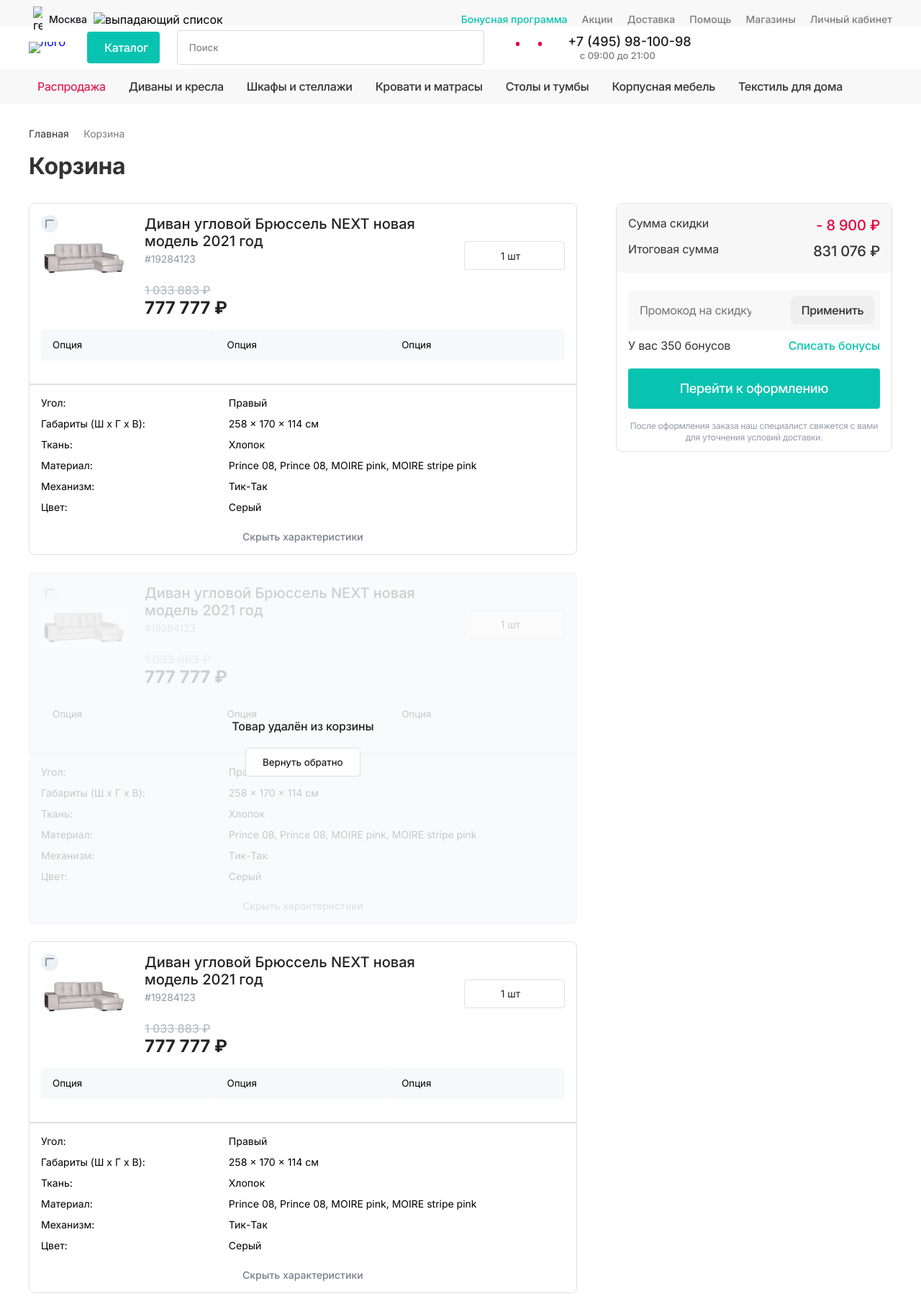
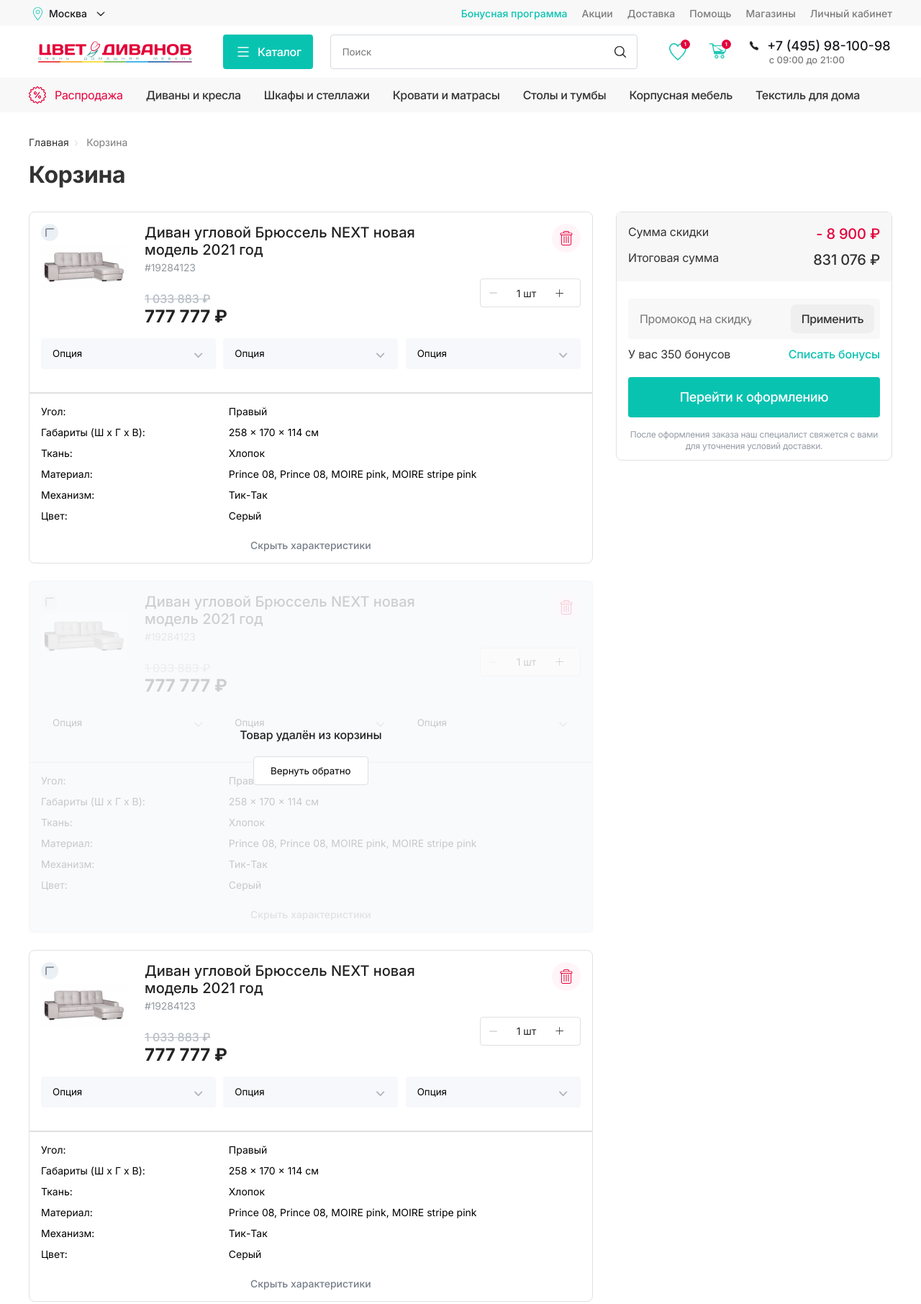
Before and after one commit to bet1ck/Project-1, a plain HTML site: page index.html in a window 1280 px wide. Shown: the top 1812 px of the page at 72% size. Drawn offline with Linux system fonts and the light colour scheme; the site is published under a folder, as on GitHub Pages, so addresses that start at the root find nothing.

Commit message:
first commit

```diff
--- a/index.html
+++ b/index.html
@@ -13,9 +13,9 @@
             <div class="container">
                 <div class="header__top_menu">
                     <div class="header__top_wrapper">
-                        <img class="header__top_location" src="/src/img/location.svg" alt="геолокация">
+                        <img class="header__top_location" src="./src/img/location.svg" alt="геолокация">
                         <span class="header__top_select-city">Москва</span>
-                        <img class="header__top_location-dropdown" src="/src/img/shevron_bottom.svg" alt="выпадающий список">
+                        <img class="header__top_location-dropdown" src="./src/img/shevron_bottom.svg" alt="выпадающий список">
                     </div>
                     <ul class="header__top_list">
                         <li class="header__top_item"><a class="header__top_link header__top_link-bonus" href="#">Бонусная программа</a></li>
@@ -30,28 +30,28 @@
         </div>
         <div class="container">
             <div class="header__search">
-                <a class="header__search_logo-link" href="#"><img class="header__search_logo" src="/src/img/logo.png" alt="лого"></a>
+                <a class="header__search_logo-link" href="#"><img class="header__search_logo" src="./src/img/logo.png" alt="лого"></a>
                 <div class="header__search_menu">
-                    <img class="header__search_menu-img" src="/src/img/poloski.svg" alt="">
+                    <img class="header__search_menu-img" src="./src/img/poloski.svg" alt="">
                     <span class="search__menu_text">Каталог</span>
                 </div>
                 <div class="header__search_wrapper">
                     <input class="header__search_wrapper-input" type="text" placeholder="Поиск">
-                    <img class="header__search_wrapper-img" src="/src/img/search.svg" alt="">
+                    <img class="header__search_wrapper-img" src="./src/img/search.svg" alt="">
                 </div>
                 <div class="header__search_btn">
                     <div class="header__search_btn-inner">
-                        <img class="header__search_btn-img" src="/src/img/heart.svg" alt="">
+                        <img class="header__search_btn-img" src="./src/img/heart.svg" alt="">
                         <span class="header__search_btn-text">1</span>
                     </div>
                     <div class="header__search_btn-inner">
-                        <img class="header__search_btn-img" src="/src/img/basket.svg" alt="">
+                        <img class="header__search_btn-img" src="./src/img/basket.svg" alt="">
                         <span class="header__search_btn-text">1</span>
                     </div>
                 </div>
                 <div>
                     <div>
-                        <img class="search__phone_img" src="/src/img/phone.svg" alt="">
+                        <img class="search__phone_img" src="./src/img/phone.svg" alt="">
                         <a class="search__phone_link" href="+7 (495) 98-100-98">+7 (495) 98-100-98</a>
                     </div>
                     <span class="header__search_text">с 09:00 до 21:00</span>
@@ -64,7 +64,7 @@
             <div class="container">
                 <ul class="main__menu_list">
                     <li class="main__menu_item">
-                        <img class="main__menu_img" src="/src/img/sale.svg" alt="">
+                        <img class="main__menu_img" src="./src/img/sale.svg" alt="">
                         <a class="main__menu_link main__menu_link-red" href="#">Распродажа</a>
                     </li>
                     <li class="main__menu_item"><a class="main__menu_link" href="#">Диваны и кресла</a></li>
@@ -82,7 +82,7 @@
                     <span class="breadcrumbs__text">Главная</span>
                 </li>
                 <li class="breadcrumbs__item">
-                    <img class="breadcrumbs__img" src="/src/img/shevron_right.svg" alt="">
+                    <img class="breadcrumbs__img" src="./src/img/shevron_right.svg" alt="">
                     <span class="breadcrumbs__text_active">Корзина</span>
                 </li>
             </ul>
@@ -103,11 +103,11 @@
                                     </div>
                                 </div>
                                 <div class="left__content_quantity">
-                                    <img class="left__content_quantity-img" src="/src/img/del.svg" alt="">
+                                    <img class="left__content_quantity-img" src="./src/img/del.svg" alt="">
                                     <div class="left__content_quantity-inner">
-                                        <img class="left__quantity_img" src="/src/img/minus.svg" alt="">
+                                        <img class="left__quantity_img" src="./src/img/minus.svg" alt="">
                                         <div class="left__quantity_text">1 шт</div>
-                                        <img class="left__quantity_img" src="/src/img/plus.svg" alt="">
+                                        <img class="left__quantity_img" src="./src/img/plus.svg" alt="">
                                     </div>
                                 </div>
                             </div>
@@ -116,19 +116,19 @@
                                     <select class="left__content_row-select" name="select" id="">
                                         <option value="value1">Опция</option>
                                     </select>
-                                    <img class="left__content_row-img" src="/src/img/shevron_bottom_select.svg" alt="">
+                                    <img class="left__content_row-img" src="./src/img/shevron_bottom_select.svg" alt="">
                                 </div>
                                 <div class="left__content_row-inner">
                                     <select class="left__content_row-select" name="select" id="">
                                         <option value="value1">Опция</option>
                                     </select>
-                                    <img class="left__content_row-img" src="/src/img/shevron_bottom_select.svg" alt="">
+                                    <img class="left__content_row-img" src="./src/img/shevron_bottom_select.svg" alt="">
                                 </div>
                                 <div class="left__content_row-inner">
                                     <select class="left__content_row-select" name="select" id="">
                                         <option value="value1">Опция</option>
                                     </select>
-                                    <img class="left__content_row-img" src="/src/img/shevron_bottom_select.svg" alt="">
+                                    <img class="left__content_row-img" src="./src/img/shevron_bottom_select.svg" alt="">
                                 </div>
                             </div>
                         </div>
@@ -168,11 +168,11 @@
                                     </div>
                                 </div>
                                 <div class="left__content_quantity">
-                                    <img class="left__content_quantity-img" src="/src/img/del.svg" alt="">
+                                    <img class="left__content_quantity-img" src="./src/img/del.svg" alt="">
                                     <div class="left__content_quantity-inner">
-                                        <img class="left__quantity_img" src="/src/img/minus.svg" alt="">
+                                        <img class="left__quantity_img" src="./src/img/minus.svg" alt="">
                                         <div class="left__quantity_text">1 шт</div>
-                                        <img class="left__quantity_img" src="/src/img/plus.svg" alt="">
+                                        <img class="left__quantity_img" src="./src/img/plus.svg" alt="">
                                     </div>
                                 </div>
                             </div>
@@ -181,19 +181,19 @@
                                     <select class="left__content_row-select" name="select" id="">
                                         <option value="value1">Опция</option>
                                     </select>
-                                    <img class="left__content_row-img" src="/src/img/shevron_bottom_select.svg" alt="">
+                                    <img class="left__content_row-img" src="./src/img/shevron_bottom_select.svg" alt="">
                                 </div>
                                 <div class="left__content_row-inner">
                                     <select class="left__content_row-select" name="select" id="">
                                         <option value="value1">Опция</option>
                                     </select>
-                                    <img class="left__content_row-img" src="/src/img/shevron_bottom_select.svg" alt="">
+                                    <img class="left__content_row-img" src="./src/img/shevron_bottom_select.svg" alt="">
                                 </div>
                                 <div class="left__content_row-inner">
                                     <select class="left__content_row-select" name="select" id="">
                                         <option value="value1">Опция</option>
                                     </select>
-                                    <img class="left__content_row-img" src="/src/img/shevron_bottom_select.svg" alt="">
+                                    <img class="left__content_row-img" src="./src/img/shevron_bottom_select.svg" alt="">
                                 </div>
                             </div>
                         </div>
@@ -237,11 +237,11 @@
                                     </div>
                                 </div>
                                 <div class="left__content_quantity">
-                                    <img class="left__content_quantity-img" src="/src/img/del.svg" alt="">
+                                    <img class="left__content_quantity-img" src="./src/img/del.svg" alt="">
                                     <div class="left__content_quantity-inner">
-                                        <img class="left__quantity_img" src="/src/img/minus.svg" alt="">
+                                        <img class="left__quantity_img" src="./src/img/minus.svg" alt="">
                                         <div class="left__quantity_text">1 шт</div>
-                                        <img class="left__quantity_img" src="/src/img/plus.svg" alt="">
+                                        <img class="left__quantity_img" src="./src/img/plus.svg" alt="">
                                     </div>
                                 </div>
                             </div>
@@ -250,19 +250,19 @@
                                     <select class="left__content_row-select" name="select" id="">
                                         <option value="value1">Опция</option>
                                     </select>
-                                    <img class="left__content_row-img" src="/src/img/shevron_bottom_select.svg" alt="">
+                                    <img class="left__content_row-img" src="./src/img/shevron_bottom_select.svg" alt="">
                                 </div>
                                 <div class="left__content_row-inner">
                                     <select class="left__content_row-select" name="select" id="">
                                         <option value="value1">Опция</option>
                                     </select>
-                                    <img class="left__content_row-img" src="/src/img/shevron_bottom_select.svg" alt="">
+                                    <img class="left__content_row-img" src="./src/img/shevron_bottom_select.svg" alt="">
                                 </div>
                                 <div class="left__content_row-inner">
                                     <select class="left__content_row-select" name="select" id="">
                                         <option value="value1">Опция</option>
                                     </select>
-                                    <img class="left__content_row-img" src="/src/img/shevron_bottom_select.svg" alt="">
+                                    <img class="left__content_row-img" src="./src/img/shevron_bottom_select.svg" alt="">
                                 </div>
                             </div>
                         </div>
@@ -359,11 +359,11 @@
                     </ul>
                 </div>
                 <div class="footer__block_social">
-                    <a class="footer__block_social-link" href="#"><img class="footer__block_social-img" src="/src/img/ok.svg" alt=""></a>
-                    <a class="footer__block_social-link" href="#"><img class="footer__block_social-img" src="/src/img/facebook.svg" alt=""></a>
-                    <a class="footer__block_social-link" href="#"><img class="footer__block_social-img" src="/src/img/vk.svg" alt=""></a>
-                    <a class="footer__block_social-link" href="#"><img class="footer__block_social-img" src="/src/img/inst.svg" alt=""></a>
-                    <a class="footer__block_social-link" href="#"><img class="footer__block_social-img" src="/src/img/youtube.svg" alt=""></a>
+                    <a class="footer__block_social-link" href="#"><img class="footer__block_social-img" src="./src/img/ok.svg" alt=""></a>
+                    <a class="footer__block_social-link" href="#"><img class="footer__block_social-img" src="./src/img/facebook.svg" alt=""></a>
+                    <a class="footer__block_social-link" href="#"><img class="footer__block_social-img" src="./src/img/vk.svg" alt=""></a>
+                    <a class="footer__block_social-link" href="#"><img class="footer__block_social-img" src="./src/img/inst.svg" alt=""></a>
+                    <a class="footer__block_social-link" href="#"><img class="footer__block_social-img" src="./src/img/youtube.svg" alt=""></a>
                 </div>
                 <div class="footer__block_strip"></div>
                 <div class="footer__block_inform">
```
